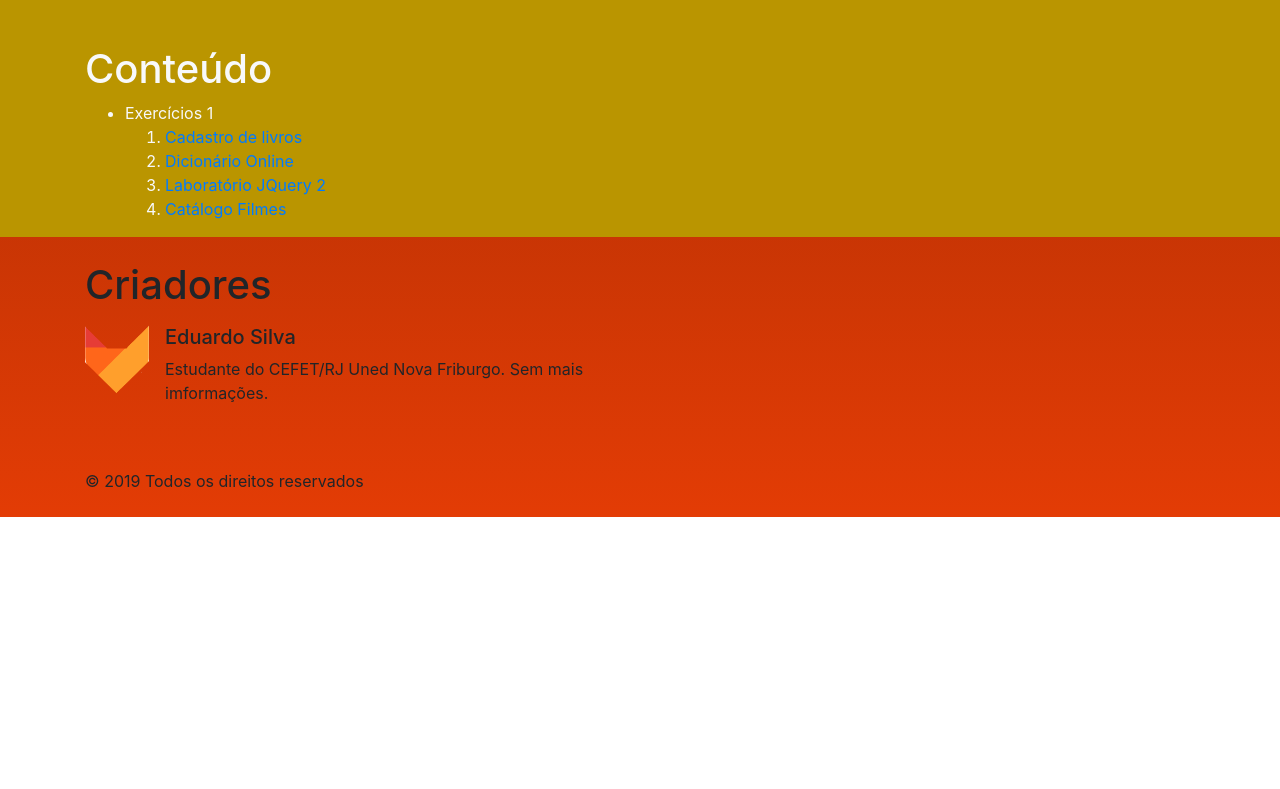
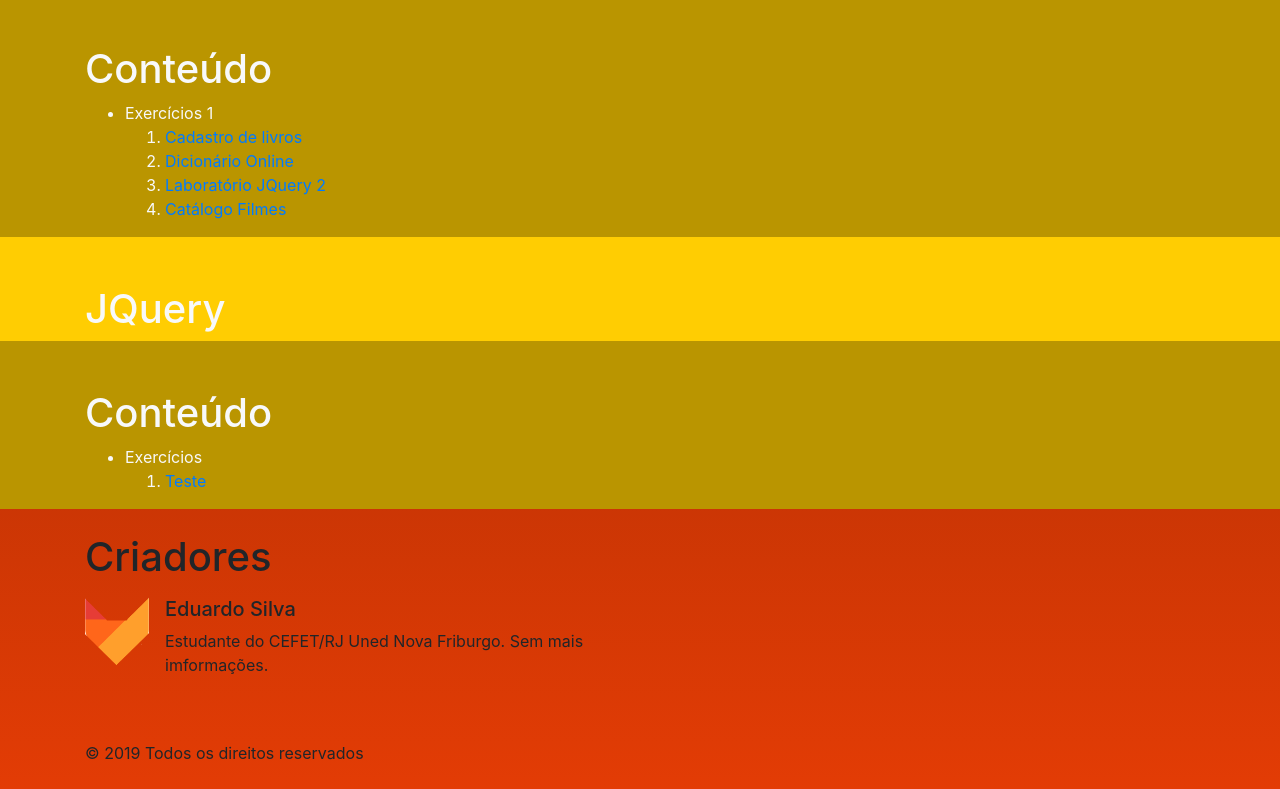
Before and after one commit to FastestFoxy/FastestFoxy.github.io, a plain HTML site: page index.html in a window 1280 px wide. Shown: the part 1940-2729 px from the top of the page. Before the commit the page ends 2457 px from the top, so only its background shows below. Drawn offline with Linux system fonts and the light colour scheme.

Commit message:
Adicionando nova página

```diff
--- a/index.html
+++ b/index.html
@@ -35,6 +35,7 @@
               	<ul class="dropdown-menu">
                   <li><a href="#javascript" class="dropdown-item">Java Script</a></li>
                   <li><a href="#jquery" class="dropdown-item">Jquery</a></li>
+                  <li><a href="#ecmascript6" class="dropdown-item">Ecmascript 6</a></li>
                 </ul>
             </li>
 
@@ -211,6 +212,41 @@
         </div> <!--fim .container hall-->
       </section>
 
+	<section id="ecmascript6" class="hall  text-light pt-5" style="background-color: #ffcd02 ">
+        <div class="container">
+
+          <div class="row d-flex align-items-center ">
+            <div class="col-lg-6">
+              <h1>
+                JQuery
+              </h1>
+            </div>
+
+          </div> <!--fim .row hall-->
+        </div> <!--fim .container hall-->
+      </section>
+
+      <section id="ecmascript6.1" class="hall text-light pt-5" style="background-color: #ba9500">
+        <div class="container">
+
+          <div class="row d-flex align-items-center ">
+
+
+			       <div class="col-lg-6">
+              <h1>
+                Conteúdo
+              </h1>
+              <ul>
+                <li>Exercícios</li>
+                <ol>
+                  <li><a href="js-aula/lab_ecmascript_2.html">Teste</a></li>
+                </ol>
+              </ul>
+            </div>
+          </div> <!--fim .row hall-->
+        </div> <!--fim .container hall-->
+      </section>
+
 		</div> <!--fim .container hall-->
       </section>
 
```
